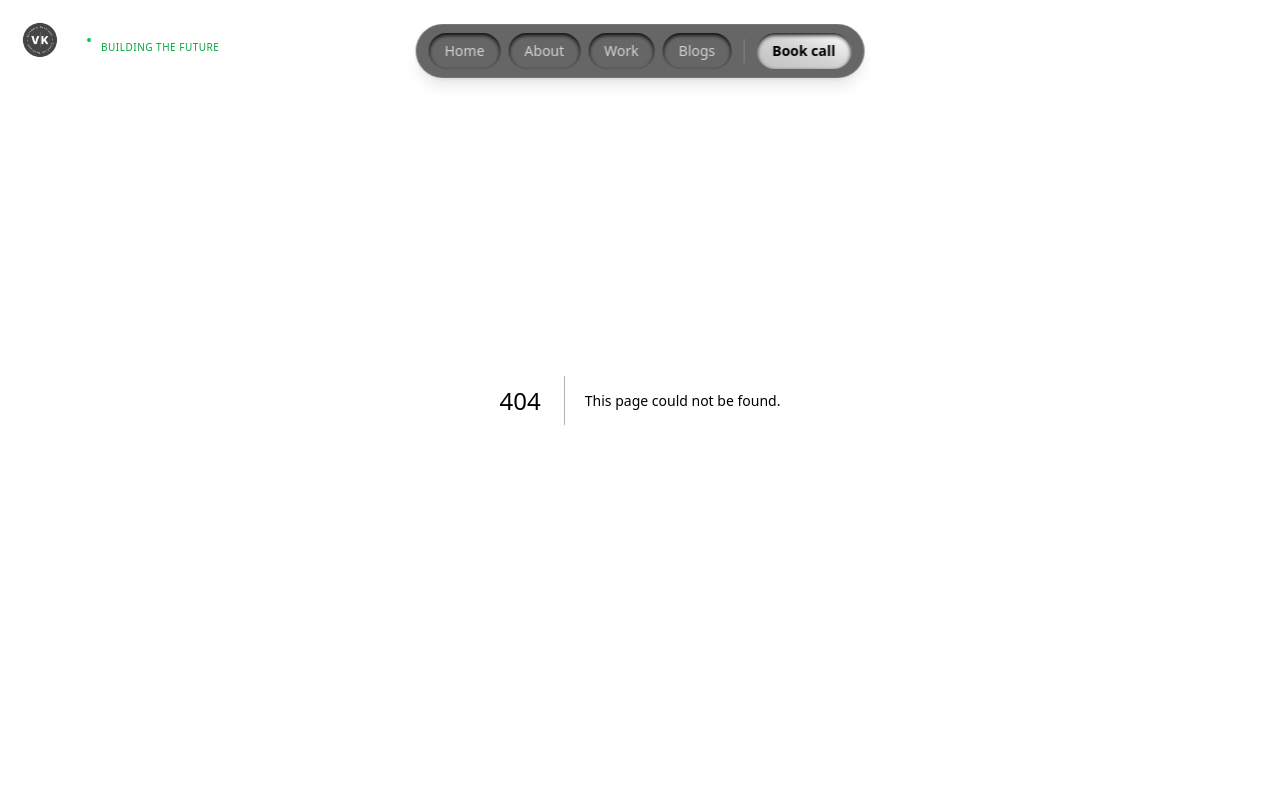
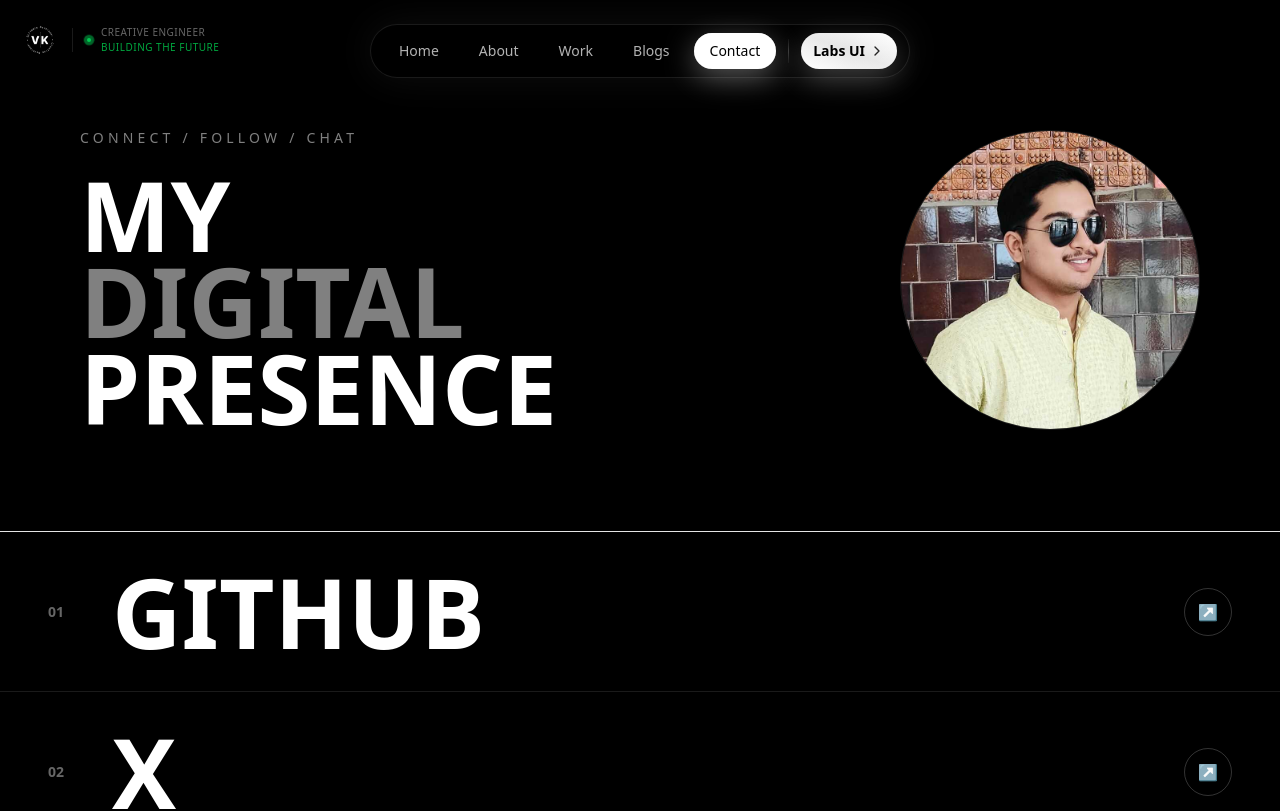
Before and after one commit to Vaibhav-kesarwani/portfolio2, a Next.js app: page /contact in a window 1280 px wide. Before the commit this address had no page. Shown: the top 811 px of the page. Built offline with nearby package versions, Linux system fonts and the light colour scheme.

Commit message:
chore: make the contact route and fix the navbar

```diff
--- /dev/null
+++ b/app/contact/page.tsx
@@ -0,0 +1,15 @@
+import Contact from "@/components/contact/contact";
+import SocialLink from "@/components/contact/social-link";
+
+export default function ContactPage() {
+  return (
+    <div className="relative min-h-screen bg-black overflow-hidden">
+      <div className="relative z-10 w-full mx-auto pt-32">
+        <Contact />
+        <hr className="mt-25"/>
+        <SocialLink />
+        <hr />
+      </div>
+    </div>
+  );
+}
--- /dev/null
+++ b/components/contact/contact.tsx
@@ -0,0 +1,31 @@
+import Image from "next/image";
+
+export default function Contact() {
+  return (
+    <div className="grid grid-cols-1 md:grid-cols-2 gap-16 items-center px-20">
+      <div>
+        <p className="uppercase tracking-[0.3em] text-white/50 text-sm mb-6">
+          Connect / Follow / Chat
+        </p>
+
+        <h1 className="text-7xl md:text-8xl font-black uppercase leading-[0.9]">
+          <span className="block text-white">My</span>
+          <span className="block text-white/50">Digital</span>
+          <span className="block text-white">Presence</span>
+        </h1>
+      </div>
+
+      <div className="flex justify-end">
+        <div className="relative w-75 h-75 rounded-full overflow-hidden border border-white/10">
+          <Image
+            src="/images/me.jpeg"
+            className="w-full h-full object-cover"
+            alt="me"
+            width={200}
+            height={200}
+          />
+        </div>
+      </div>
+    </div>
+  );
+}
--- /dev/null
+++ b/components/contact/social-link.tsx
@@ -0,0 +1,62 @@
+import Link from "next/link";
+
+const links = [
+  { id: "01", title: "Github", url: "https://github.com/Vaibhav-kesarwani" },
+  { id: "02", title: "X", url: "https://x.com/vaibhav_k__" },
+  {
+    id: "03",
+    title: "LinkedIn",
+    url: "https://www.linkedin.com/in/vaibhavdev",
+  },
+  { id: "04", title: "Email", url: "mailto:vaibhavkesarwani100@gmail.com" },
+];
+
+export default function SocialLink() {
+  return (
+    <div className="divide-y divide-white/10 w-full">
+      {links.map((link) => (
+        <Link
+          key={link.id}
+          href={link.url}
+          target="_blank"
+          className="group relative block h-40 overflow-hidden"
+        >
+          <div className="absolute inset-0 flex items-center justify-between px-12">
+            <div className="flex items-center gap-12">
+              <span className="text-white/40 text-sm font-semibold">
+                {link.id}
+              </span>
+              <span className="text-white text-8xl font-black uppercase">
+                {link.title}
+              </span>
+            </div>
+            <div className="w-12 h-12 rounded-full border border-white/20 flex items-center justify-center">
+              ↗
+            </div>
+          </div>
+
+          <div
+            className="absolute inset-0 bg-white text-black flex items-center justify-between px-12
+                       translate-y-full group-hover:translate-y-0
+                       transition-transform duration-700 ease-[cubic-bezier(.22,1,.36,1)]"
+          >
+            <div className="flex items-center gap-12">
+              <span className="text-black/50 text-sm font-semibold">
+                {link.id}
+              </span>
+              <span className="text-8xl font-black uppercase">
+                {link.title}
+              </span>
+            </div>
+            <div className="flex items-center gap-4">
+              <span className="uppercase text-xs tracking-widest">Visit</span>
+              <div className="w-12 h-12 rounded-full border border-black flex items-center justify-center">
+                →
+              </div>
+            </div>
+          </div>
+        </Link>
+      ))}
+    </div>
+  );
+}
--- a/components/navbar/navbar.tsx
+++ b/components/navbar/navbar.tsx
@@ -1,5 +1,6 @@
 "use client";
 import { motion } from "framer-motion";
+import { ChevronRight } from "lucide-react";
 import Link from "next/link";
 import { usePathname } from "next/navigation";
 import Logo from "./logo";
@@ -9,6 +10,7 @@ const NAV_ITEMS = [
   { label: "About", href: "/about" },
   { label: "Work", href: "/work" },
   { label: "Blogs", href: "/blogs" },
+  { label: "Contact", href: "/contact" },
 ];
 
 export default function Navbar() {
@@ -17,13 +19,14 @@ export default function Navbar() {
   return (
     <>
       <Logo />
+
       <motion.nav
-        initial={{ y: -20, opacity: 0 }}
-        animate={{ y: 0, opacity: 1 }}
-        transition={{ duration: 0.4, ease: "easeOut" }}
+        initial={{ y: -30, opacity: 0, scale: 0.95 }}
+        animate={{ y: 0, opacity: 1, scale: 1 }}
+        transition={{ duration: 0.6, ease: [0.22, 1, 0.36, 1] }}
         className="fixed top-6 left-1/2 z-50 -translate-x-1/2"
       >
-        <div className="flex items-center gap-2 rounded-full border border-white/10 bg-black/60 px-3 py-2 backdrop-blur-md shadow-lg">
+        <div className="relative flex items-center gap-2 rounded-full border border-white/10 bg-black/50 px-3 py-2 backdrop-blur-xl shadow-[0_0_40px_rgba(255,255,255,0.06)]">
           {NAV_ITEMS.map((item) => {
             const isActive =
               item.href === "/"
@@ -31,30 +34,46 @@ export default function Navbar() {
                 : pathname.startsWith(item.href);
 
             return (
-              <Link
-                key={item.href}
-                href={item.href}
-                className={`shadow-inner shadow-black rounded-full px-4 py-2 text-sm font-medium transition-all duration-200 cursor-pointer
+              <Link key={item.href} href={item.href} className="relative">
+                <motion.span
+                  whileHover={{ scale: 1.05 }}
+                  whileTap={{ scale: 0.96 }}
+                  className={`relative z-10 block rounded-full px-4 py-2 text-sm font-medium transition-colors
                     ${
                       isActive
-                    ? "bg-white text-black"
-                    : "text-white/70 hover:text-white hover:bg-white/10"
+                        ? "text-black shadow-inner shadow-white/70"
+                        : "text-white/70 hover:text-white shadow-inner shadow-black"
                     }`}
                 >
+                  {isActive && (
+                    <motion.div
+                      layoutId="navbar-pill"
+                      transition={{
+                        type: "spring",
+                        stiffness: 380,
+                        damping: 30,
+                      }}
+                      className="absolute inset-0 -z-10 rounded-full bg-white shadow-[0_8px_30px_rgba(255,255,255,0.35)]"
+                    />
+                  )}
                   {item.label}
+                </motion.span>
               </Link>
             );
           })}
 
-          <div className="mx-1 h-6 w-px bg-white/20" />
+          <div className="mx-1 h-6 w-px bg-linear-to-b from-white/5 via-white/20 to-white/5" />
 
-          <Link
-            href="/contact"
-            className="rounded-full bg-linear-to-tr from-white/60 via-neutral-300 to-white
-             px-4 py-2 text-sm font-semibold text-black shadow-inner shadow-black
-             transition hover:brightness-95"
+          <Link href="/labs">
+            <motion.div
+              whileHover={{ scale: 1.05 }}
+              whileTap={{ scale: 0.95 }}
+              className="flex items-center justify-center gap-1 relative overflow-hidden rounded-full bg-linear-to-tr from-white via-neutral-200 to-white px-3 py-2 text-sm font-semibold text-black shadow-[0_10px_30px_rgba(255,255,255,0.25)] group"
             >
-            Book call
+              <span className="relative z-10">Labs UI</span>
+              <ChevronRight className="w-4 h-4 group-hover:translate-x-1 transition-all duration-300 ease-out" />
+              <div className="absolute inset-0 bg-linear-to-r from-white/40 via-transparent to-white/40 opacity-60" />
+            </motion.div>
           </Link>
         </div>
       </motion.nav>
```
Lines whose indentation alone changed are shown as unchanged.
